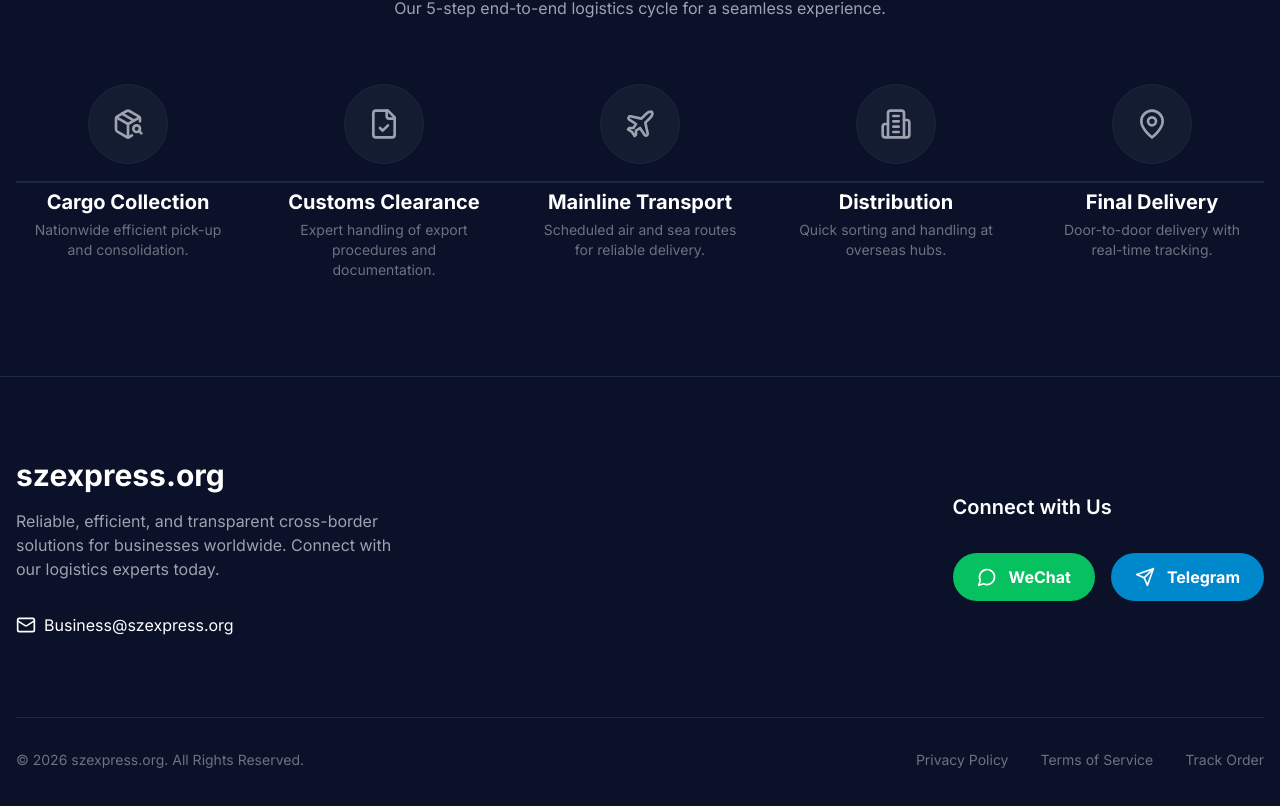
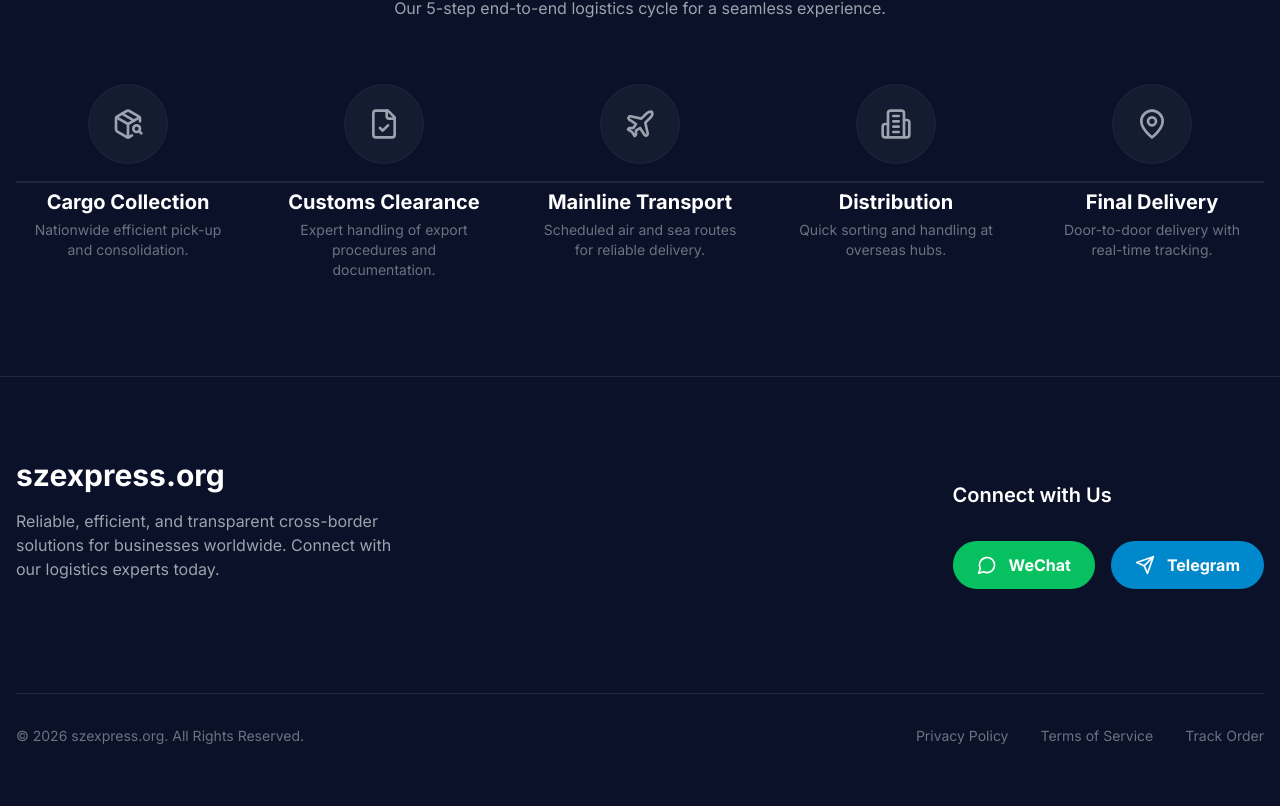
Before and after one commit to Evanli21/szexpress-official, a Next.js app: page /en in a window 1280 px wide. Shown: the part 956-1762 px from the top of the page. Built offline with nearby package versions, Linux system fonts and the light colour scheme.

Commit message:
Remove email from footer

```diff
--- a/components/Footer.tsx
+++ b/components/Footer.tsx
@@ -1,7 +1,7 @@
 'use client'
 
 import { motion, AnimatePresence } from 'framer-motion'
-import { MessageCircle, Send, Phone, Mail, X } from 'lucide-react'
+import { MessageCircle, Send, X } from 'lucide-react'
 import { useTranslations } from 'next-intl'
 import { useState } from 'react'
 
@@ -20,12 +20,7 @@ export default function Footer() {
             <p className="text-gray-400 max-w-sm mb-8">
               {t('description')}
             </p>
-            <div className="flex gap-4">
-              <a href="mailto:Business@szexpress.org" className="flex items-center gap-2 text-white hover:text-accent transition-colors">
-                <Mail className="w-5 h-5" />
-                <span>Business@szexpress.org</span>
-              </a>
-            </div>
+
           </div>
 
           <div className="flex flex-col gap-6">
```
